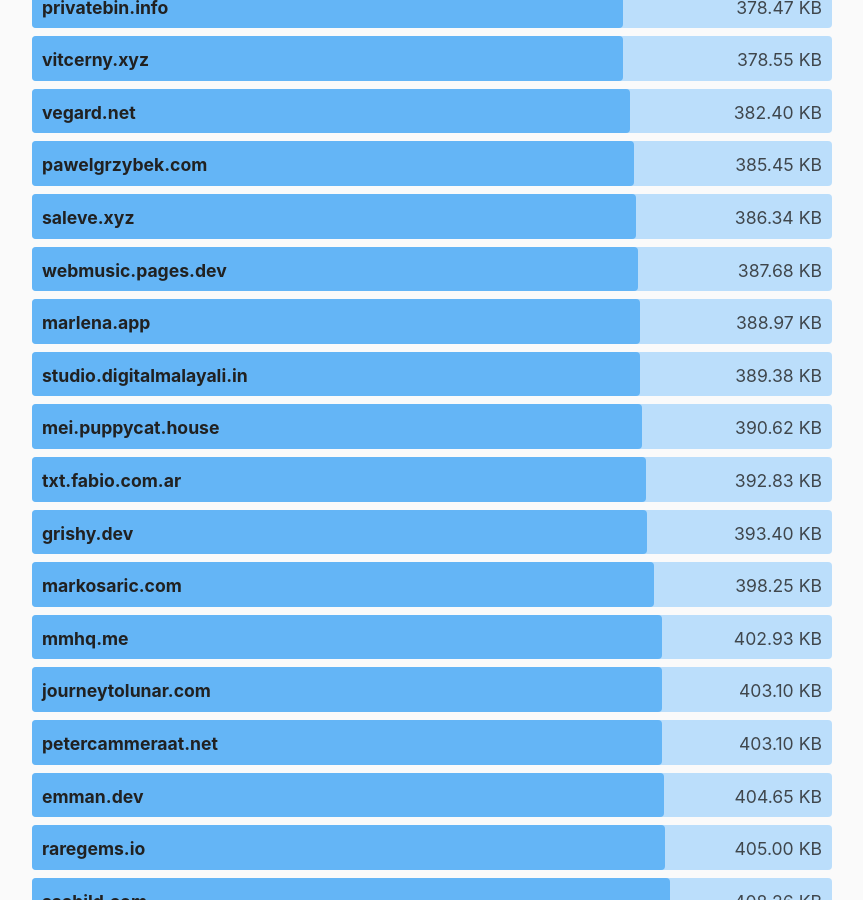
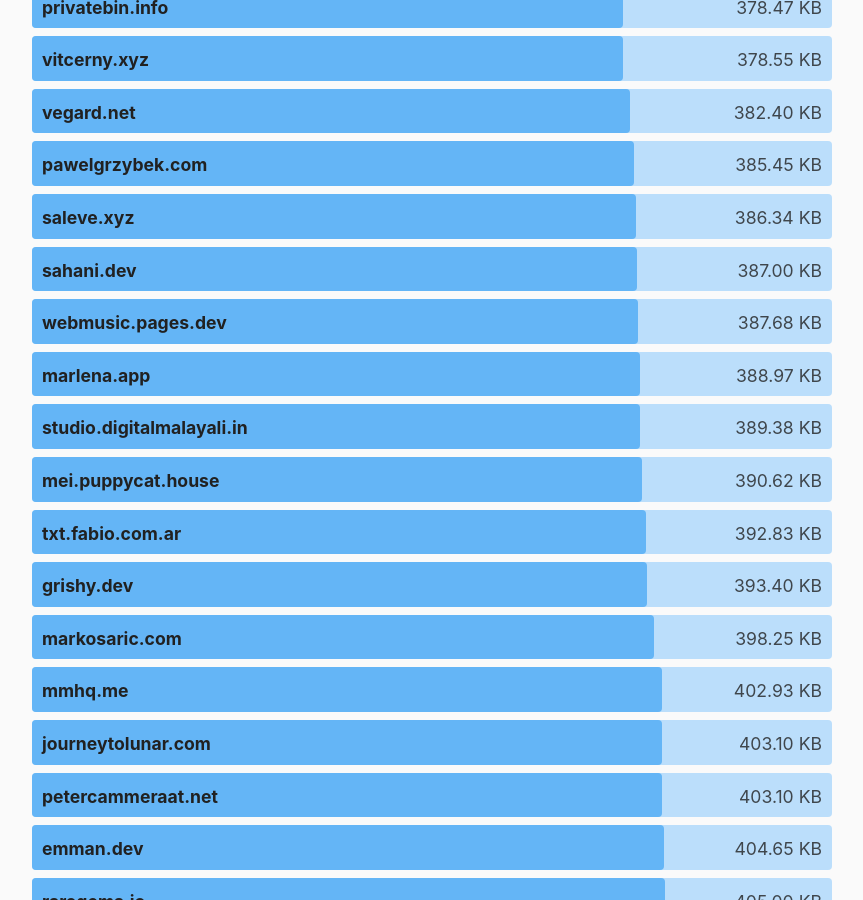
Before and after one commit to kevquirk/512kb.club, a Jekyll site: the page built from index.md, in a window 1280 px wide and 900 px high, scrolled down 43359 px. Shown: the whole window, without its empty margins (208-1071 px from the left). Built offline with Jekyll 4.4.1, drawn with Linux system fonts in a browser that asks for light colours; a script that is not in the unit is left out.

Commit message:
Add sahani.dev domain

```diff
--- a/_data/sites.yml
+++ b/_data/sites.yml
@@ -4342,3 +4342,8 @@
   url: https://zwieratko.sk/
   size: 30.94
   last_checked: 2025-08-30
+
+- domain: sahani.dev
+  url: https://sahani.dev/
+  size: 387
+  last_checked: 2025-14-11
```
